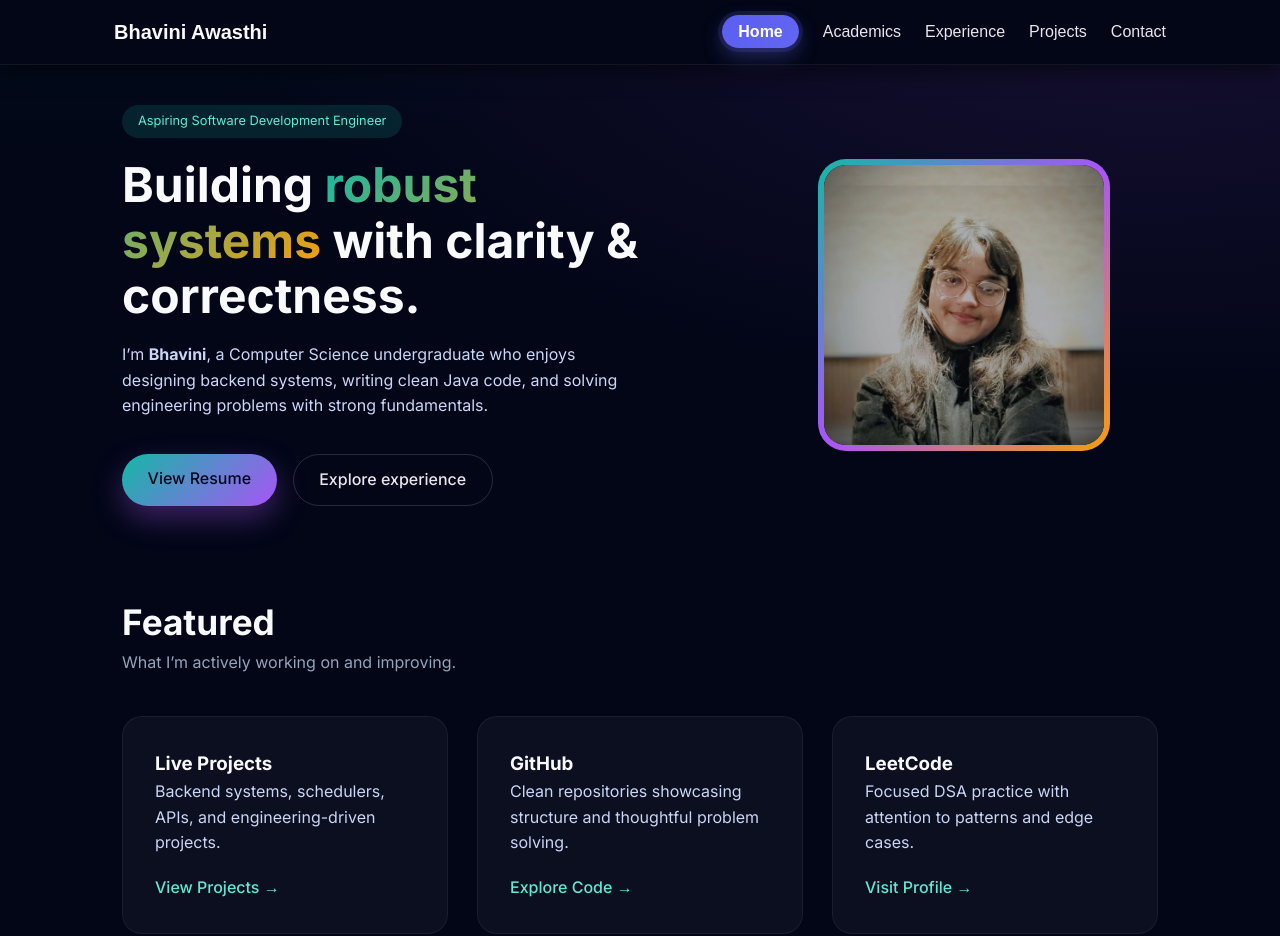
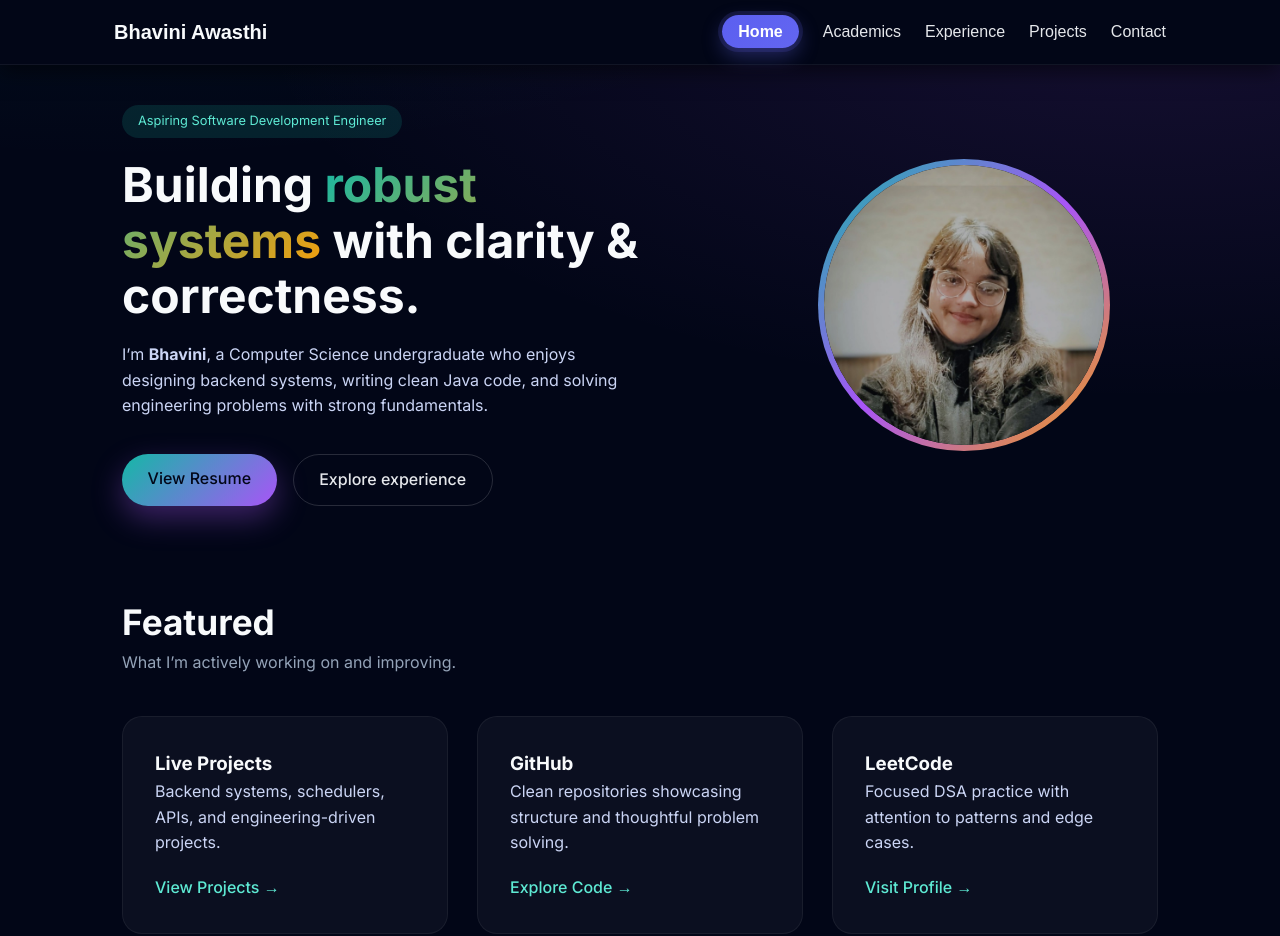
Before and after one commit to bhaviniawasthi1/bhaviniawasthi1.github.io, a plain HTML site: page index.html in a window 1280 px wide. Shown: the top 936 px of the page. Drawn offline with Linux system fonts and the light colour scheme.

Commit message:
Updated | photo and email

```diff
--- a/css/index.css
+++ b/css/index.css
@@ -124,14 +124,16 @@ a {
 
 .avatar-frame {
   padding: 6px;
-  border-radius: 28px;
+  border-radius: 50%;
   background: linear-gradient(135deg, #14b8a6, #a855f7, #f59e0b);
   animation: glow 6s linear infinite;
 }
 
 .avatar-frame img {
   width: 280px;
-  border-radius: 22px;
+  aspect-ratio: 1 / 1;
+  border-radius: 50%;
+  object-fit: cover;
   background: #020617;
   display: block;
 }
```
Also changed, not shown: contact.html (+2 -2 lines).
